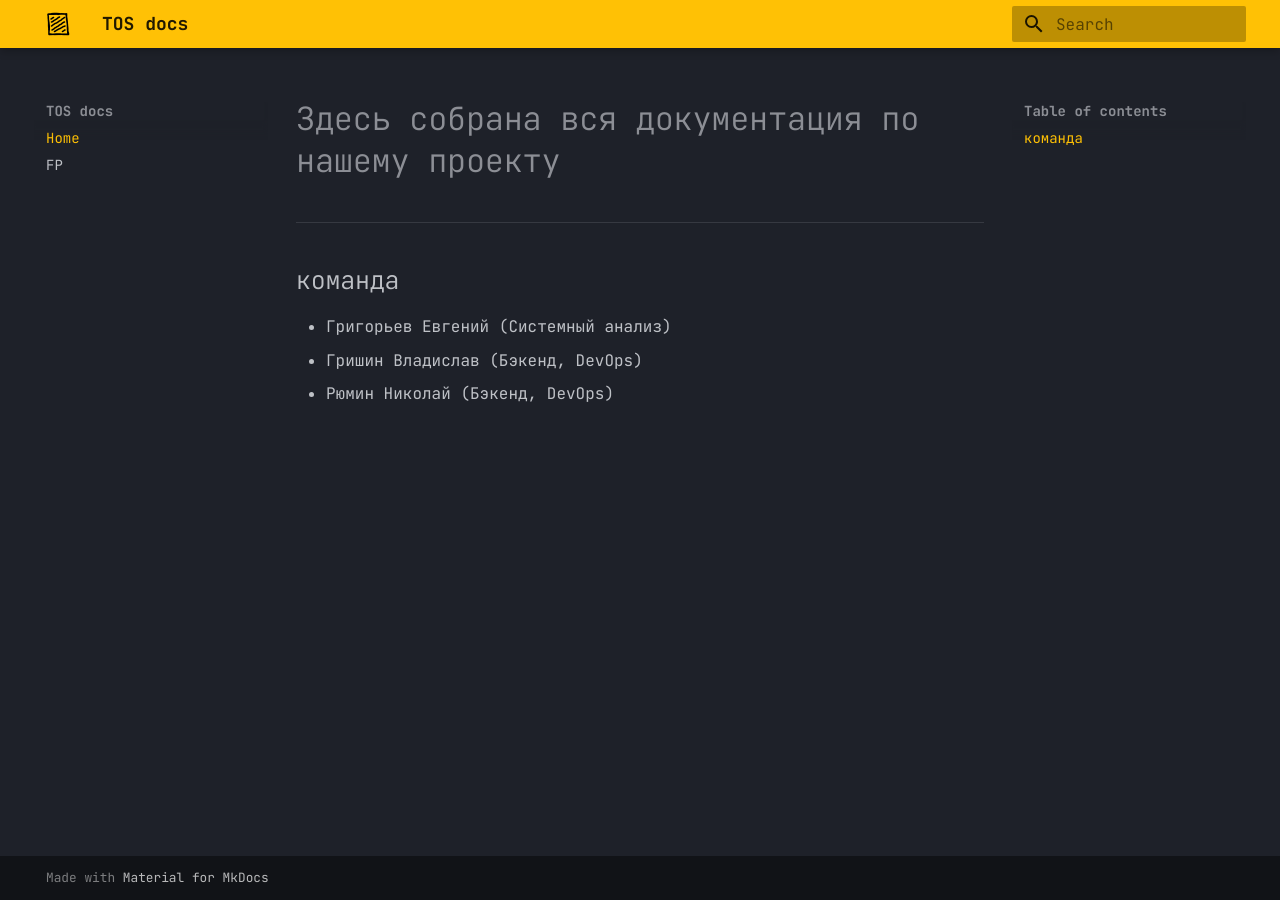
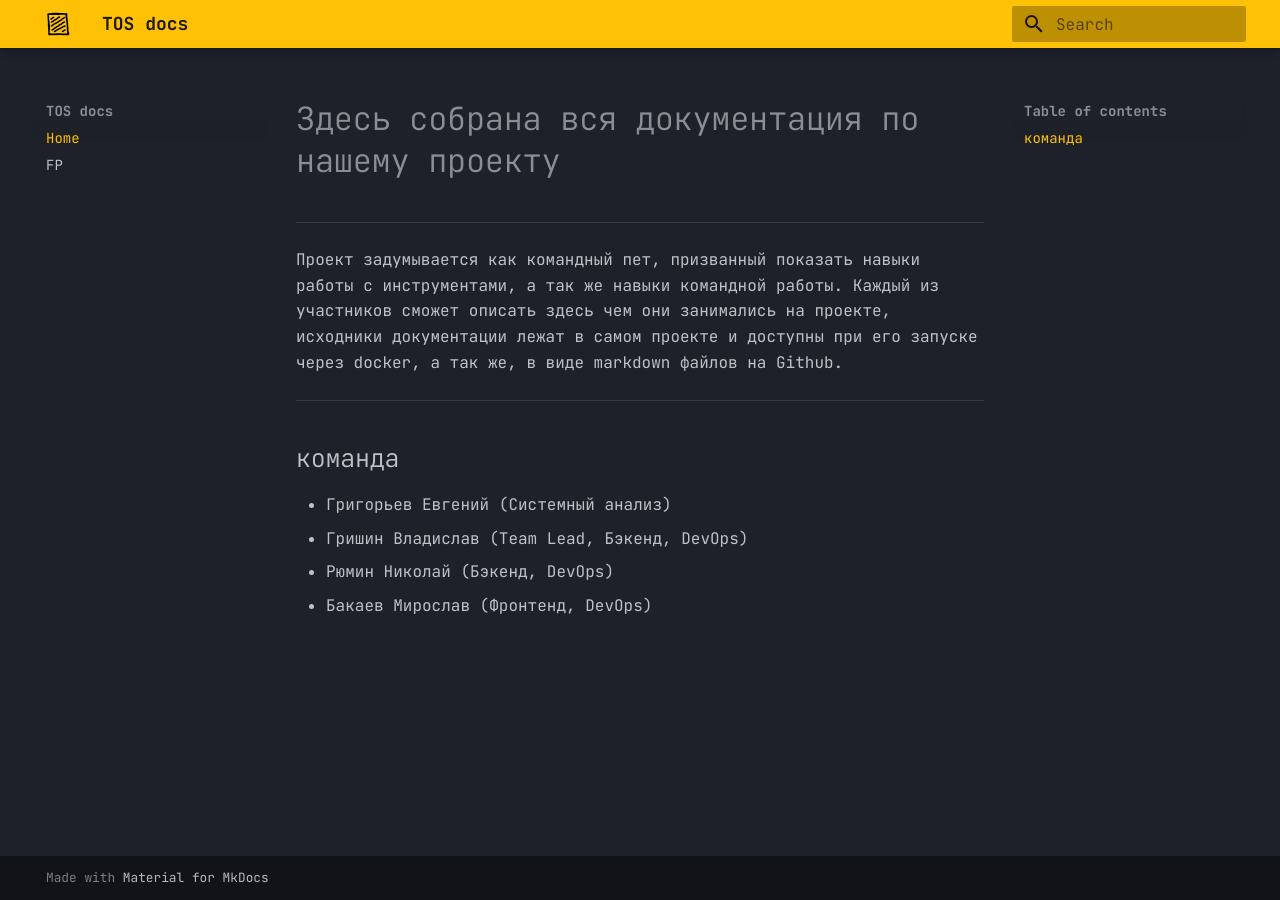
Before and after one commit to thisizmyusername/table-easy, an MkDocs documentation site: the page built from docs/docs/index.md, in a window 1280 px wide. Built offline with MkDocs 1.6.1 and Material for MkDocs 9.7.7, drawn with Linux system fonts in a browser that asks for light colours.

Commit message:
:sparkles: Update docs

```diff
--- a/docs/docs/index.md
+++ b/docs/docs/index.md
@@ -1,8 +1,10 @@
 # Здесь собрана вся документация по нашему проекту
 
 ***
-
+Проект задумывается как командный пет, призванный показать навыки работы с инструментами, а так же навыки командной работы. Каждый из участников сможет описать здесь чем они занимались на проекте, исходники документации лежат в самом проекте и доступны при его запуске через docker, а так же, в виде markdown файлов на Github.
+***
 ## команда
 - Григорьев Евгений (Системный анализ)
-- Гришин Владислав (Бэкенд, DevOps)
+- Гришин Владислав (Team Lead, Бэкенд, DevOps)
 - Рюмин Николай (Бэкенд, DevOps)
+- Бакаев Мирослав (Фронтенд, DevOps)
```
